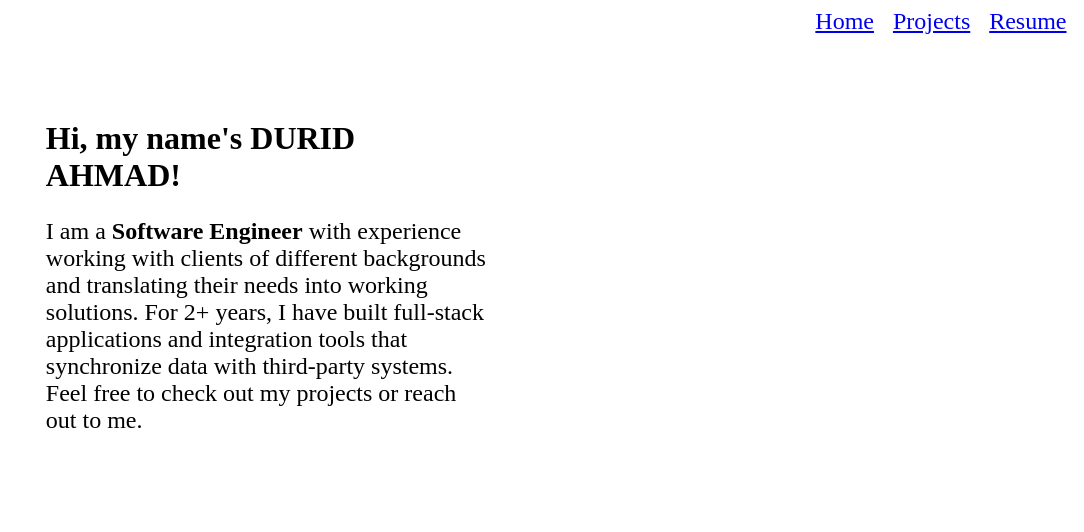
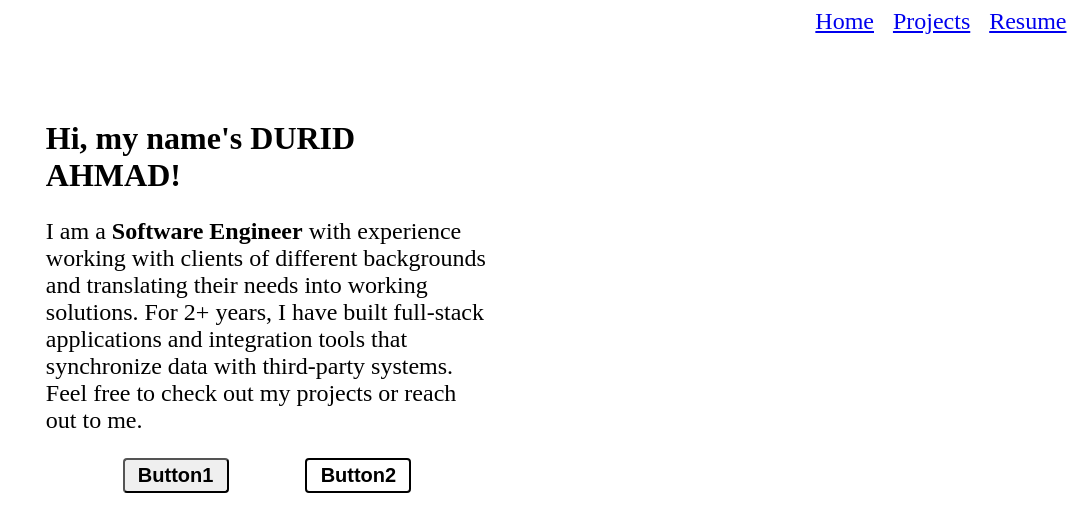
Before and after one commit to durid-ah/durid-ah.github.io, a Next.js app: page / in a window 1280 px wide. Shown: the top 532 px of the page, without its empty margins (196-1280 px from the left). Built offline with nearby package versions, Linux system fonts and the light colour scheme.

Commit message:
added buttons and potential styling for the primary one

```diff
--- a/pages/index.tsx
+++ b/pages/index.tsx
@@ -1,6 +1,7 @@
 import Head from 'next/head';
+import Link from "next/link";
+
 import styles from '../styles/Home.module.css';
-
 import Layout from "../component/layout";
 import { NavLocation } from '../models/nav_location';
 
@@ -27,6 +28,10 @@ export default function Home() {
                   For 2+ years, I have built full-stack applications and integration tools that synchronize
                   data with third-party systems. Feel free to check out my projects or reach out to me.
                 </p>
+                <div className={styles.buttonContainer}>
+                  <button>Button1</button>
+                  <button className={styles.buttonPrimary}>Button2</button>
+                </div>
               </div>
             </div>
           </div>
--- a/styles/Home.module.css
+++ b/styles/Home.module.css
@@ -58,6 +58,44 @@
   height: 4rem;
 }
 
+.buttonContainer {
+  display: flex;
+  justify-content: space-evenly;
+  overflow: visible;
+}
+
+.buttonContainer button {
+  font-size: 1.25rem;
+  padding: 1% 3%;
+  border-radius: 4px;
+  font-weight: bold;
+}
+
+/* .buttonPrimary {
+  background-color: var(--headers);
+  color: white;
+  border: none
+} */
+
+/* .buttonPrimary {
+  border-color: var(--headers);
+  color: var(--headers);
+  border: 2px solid;
+} */
+
+/* .buttonPrimary {
+  background-color: var(--main-dark);
+  color: white;
+  border: none
+} */
+
+.buttonPrimary {
+  border-color: var(--main-dark);
+  color: var(--main-dark);
+  background-color: white;
+  border: 2px solid;
+}
+
 @media screen and (max-width: 1024px) {
   .main {
     min-height: 75vh;
```
